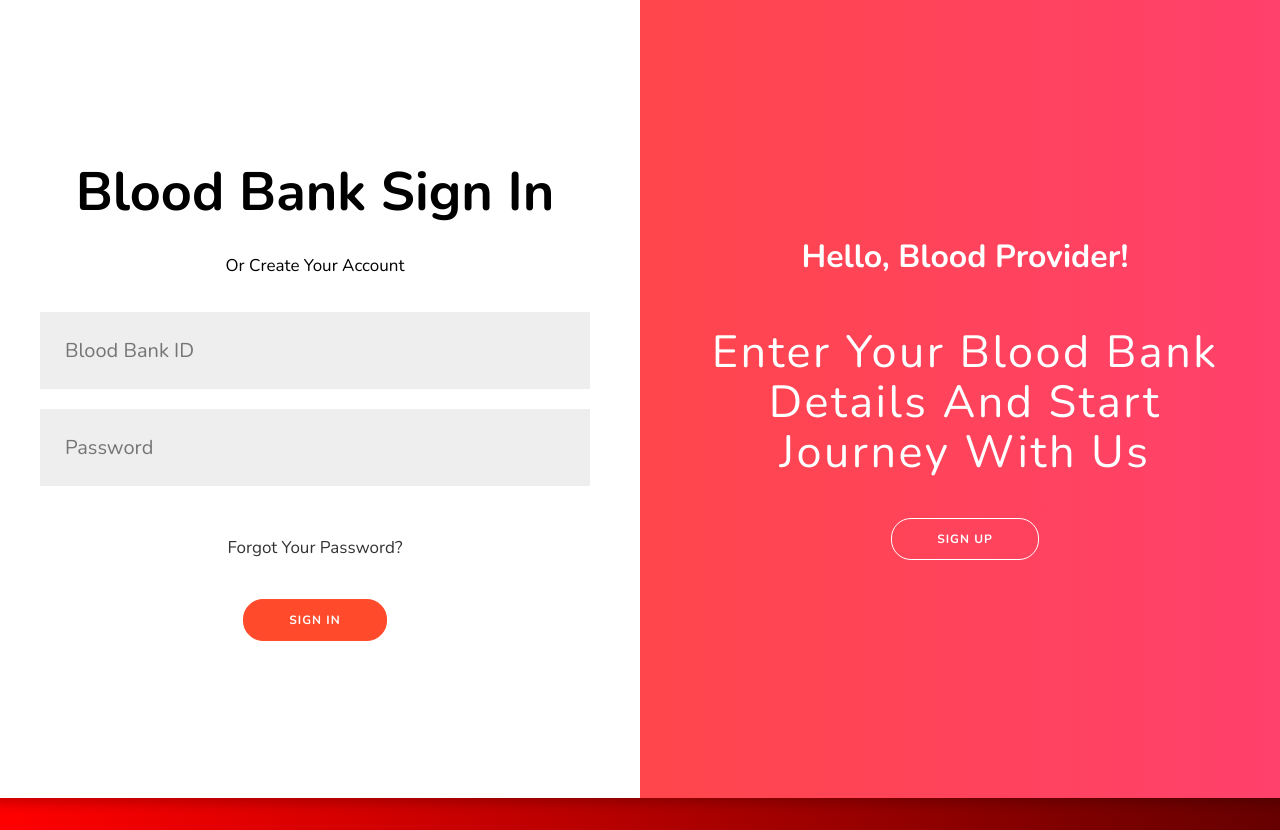
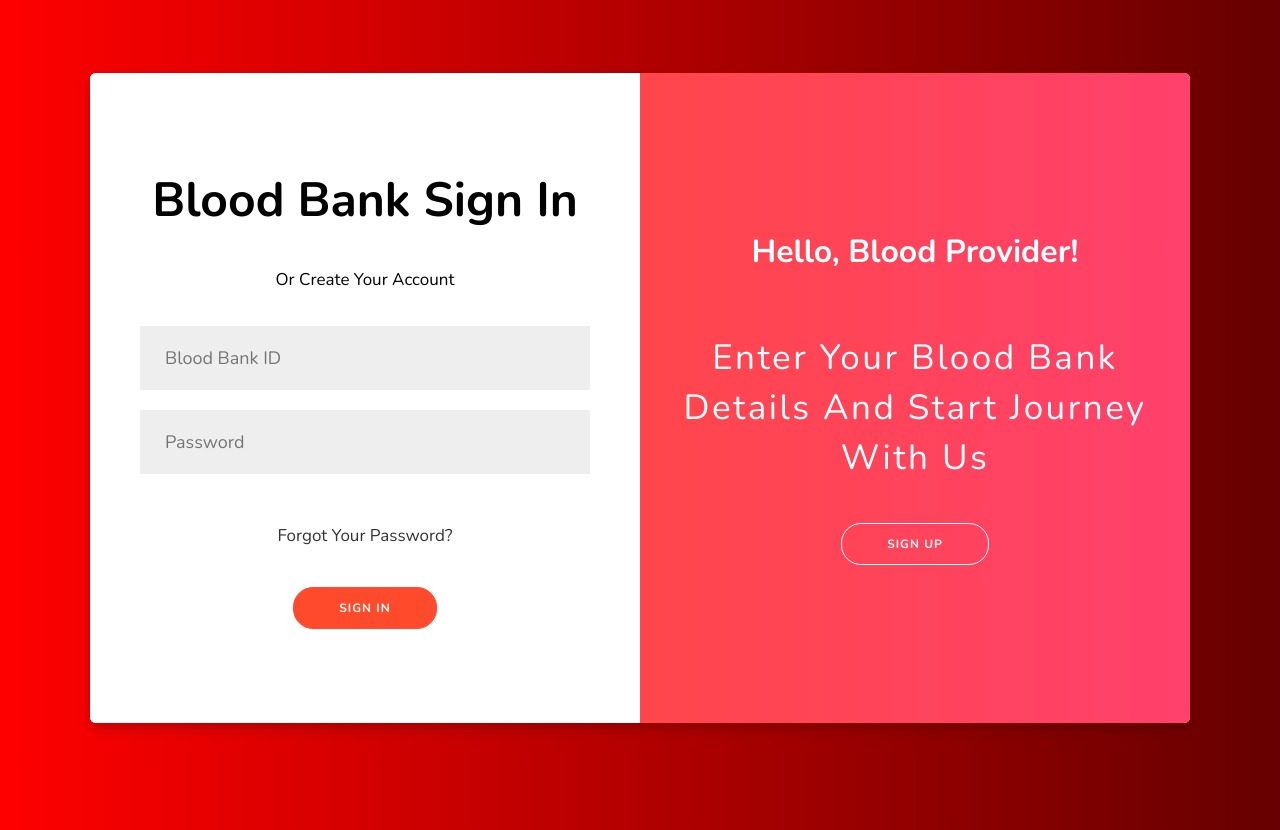
Before and after one commit to yashingle1207/BloodBagDelivery, a Flask app: page /BBSign in a window 1280 px wide; the page is wider, and only the part inside the window is pictured. Run offline with Flask 3, Linux system fonts and the light colour scheme.

Commit message:
Update style1.css

```diff
--- a/Blood Bag Delivery System/static/style1.css
+++ b/Blood Bag Delivery System/static/style1.css
@@ -18,8 +18,8 @@ body {
 
 h1 {
 	font-weight: bold;
-	text-size: 120px;
-	margin: 0;
+	text-size: 100px;
+	margin-bottom:10px;
 }
 
 h2 {
@@ -27,7 +27,7 @@ h2 {
 }
 
 p {
-	font-size: 45px;
+	font-size: 35px;
 	font-weight: 100;
 	line-height: 50px;
 	letter-spacing: 2.5px;
@@ -57,6 +57,7 @@ button {
 	letter-spacing: 1px;
 	text-transform: uppercase;
 	transition: transform 80ms ease-in;
+
 }
 
 button:active {
@@ -86,10 +87,11 @@ form {
 input {
 	background-color: #eee;
 	border: none;
-	font-size:20px;
-	padding: 25px 25px;
+	font-size:18px;
+	padding: 20px 25px;
 	margin: 10px 0;
 	width: 100%;
+	margin-bottom:10px;
 }
 
 .container {
@@ -100,10 +102,13 @@ input {
 	position: relative;
 	overflow: hidden;
 	margin-top: 35px;
-	width: 1300px;
+	width: 1100px;
 	max-width: 100%;
-	min-height: 800px;
+	max-height:90%;
+	min-height: 650px;
+	padding: 2rem;
 }
+
 
 .form-container {
 	position: absolute;
@@ -119,7 +124,7 @@ input {
 }
 
 .form-container.sign-in-container h1 {
-    font-size: 54px;
+    font-size: 48px;
 }
 
 .form-container.sign-up-container h1 {
```
